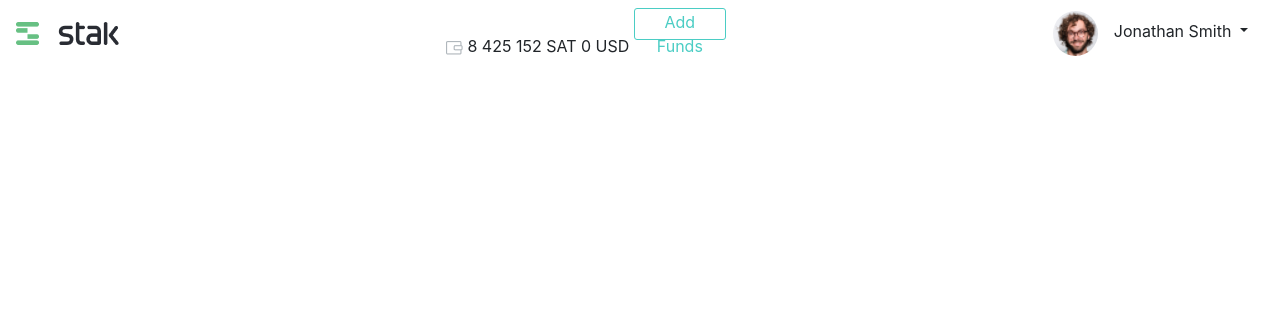
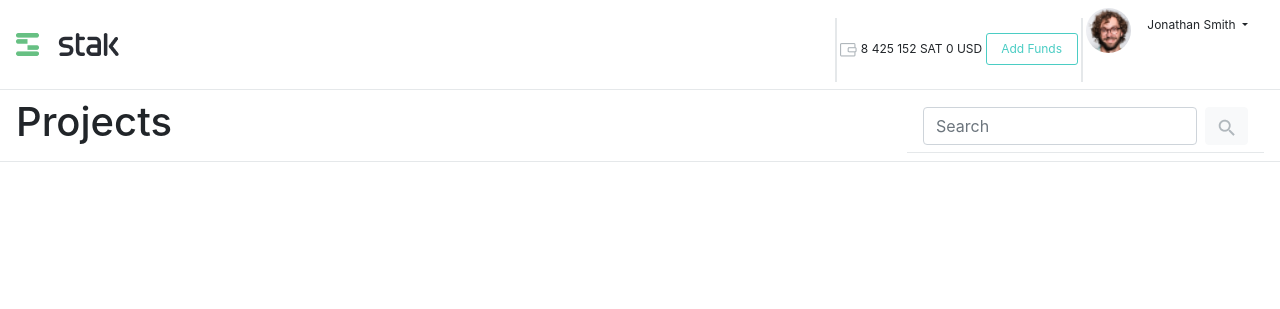
Before and after one commit to lautarosoliani/repo-audio-projects-JSonly, a plain HTML site: page Public/index.html in a window 1280 px wide. Drawn offline with nearby package versions, Linux system fonts and the light colour scheme.

Commit message:
Main header started

```diff
--- a/Public/index.html
+++ b/Public/index.html
@@ -8,7 +8,8 @@
         <!-- Bootstrap CSS -->
         <link rel="stylesheet" href="../Style/style.css">
         <link rel="stylesheet" href="https://cdn.jsdelivr.net/npm/bootstrap@4.0.0/dist/css/bootstrap.min.css"
-    integrity="sha384-Gn5384xqQ1aoWXA+058RXPxPg6fy4IWvTNh0E263XmFcJlSAwiGgFAW/dAiS6JXm" crossorigin="anonymous" />
+            integrity="sha384-Gn5384xqQ1aoWXA+058RXPxPg6fy4IWvTNh0E263XmFcJlSAwiGgFAW/dAiS6JXm"
+            crossorigin="anonymous" />
 
         <title>Hello, world!</title>
     </head>
@@ -20,37 +21,61 @@
             <topHeader>
                 <!-- NAVBAR -->
                 <Navbar class="navbar">
-        <!-- LOGO -->
+                    <!-- LEFT NAVBAR -->
+                    <div class="left-navbar">
                         <img src="./Logo.png" alt="Brand logo" style="width: 103px; height: 23px;"></img>
+                    </div>
                     <!-- BALANCE -->
-        <Balance>
+                    <div class="rightNavbar">
+                        <img src="./Vector.png" alt="" class="vector">
+                        <Balance class="balance">
                             <img src="./Balance.png" alt="Wallet image">
                             <span>8 425 152 SAT</span>
                             <span>0 USD</span>
                             <button class="greenButton">Add Funds</button>
                         </Balance>
+                        <img src="./Vector.png" alt="" class="vector">
                         <!-- USER -->
                         <User class="d-inline-flex">
                             <!-- Profile Image -->
-          <img src="./User.png" alt="User image" style="width: 45px; height: 45px; border-radius: 50%">
+                            <img src="./User.png" alt="User image"
+                                style="width: 45px; height: 45px; border-radius: 50%">
                             <!-- Drop Menu -->
                             <DropMenu class="nav-item dropdown">
-            <a class="nav-link dropdown-toggle" id="navbarDropdown" role="button" data-toggle="dropdown">
+                                <a class="nav-link dropdown-toggle" id="navbarDropdown" role="button"
+                                    data-toggle="dropdown">
                                     Jonathan Smith
                                 </a>
                                 <div class="dropdown-menu">
                                     <a class="dropdown-item" href="#">Action</a>
-              <a class="dropdown-item" href="#">Another action</a>
+                                    <a class="dropdown-item" href="#">Another
+                                        action</a>
                                     <div class="dropdown-divider"></div>
                                     <a class="dropdown-item" href="#">Sign Out</a>
                                 </div>
                             </DropMenu>
                         </User>
+                    </div>
             </topHeader>
         </HeaderContainer>
         <!-- NAVBAR END -->
         <!-- MAIN HEADER -> SEARCH, STATS, BUTTON, TITLE -->
         <div class="mainHeader">
+            <navbar class="navbar">
+                <div class=" left-navbar">
+                    <h1>Projects</h1>
+                </div>
+                <div class="rightNavbar">
+                    <nav class="navbar">
+                        <form class="form-inline">
+                            <input class="form-control mr-sm-2" type="search" placeholder="Search"">
+                            <button class=" btn btn-light my-2 my-sm-0" type="submit">
+                            <img src="./questionIcon.png" alt="Search">
+                            </button>
+                        </form>
+                    </nav>
+                </div>
+            </navbar>
         </div>
         <!-- BOTTOM HEADER -> NAME, CORRECTIONS, COST USD, COST SAT, STATUS -->
         <div class="bottomHeader">
--- a/Style/style.css
+++ b/Style/style.css
@@ -1,8 +1,14 @@
 body {
-  font-family: system-ui, -apple-system, BlinkMacSystemFont, "Segoe UI", Roboto,
-    Oxygen, Ubuntu, Cantarell, "Open Sans", "Helvetica Neue", sans-serif;
+  font-family: Roboto, Oxygen, Ubuntu, Cantarell, "Open Sans", "Helvetica Neue",
+    sans-serif;
   overflow-y: hidden; /* Hide vertical scrollbar */
   overflow-x: hidden; /* Hide horizontal scrollbar */
+}
+
+.navbar {
+  background: #ffffff;
+  box-shadow: inset 0px -1px 0px #e5e8ea;
+  font-size: 12px;
 }
 
 .greenButton {
@@ -19,3 +25,17 @@ body {
   background-color: white;
   color: #4bcdc4;
 }
+
+.vector {
+  width: 0px;
+  height: 64px;
+  left: 803px;
+  top: 0px;
+
+  border: 0.5px solid #e5e8ea;
+}
+
+.balance {
+  width: 323px;
+  height: 64px;
+}
```
Also changed, not shown: Public/Vector.png (added), Public/questionIcon.png (added). Lines whose indentation alone changed are shown as unchanged.
